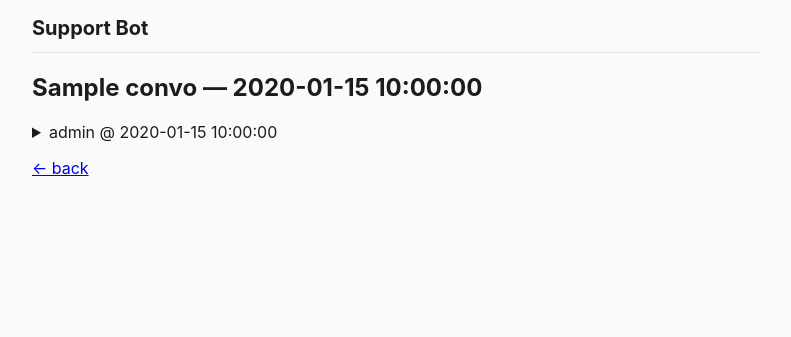
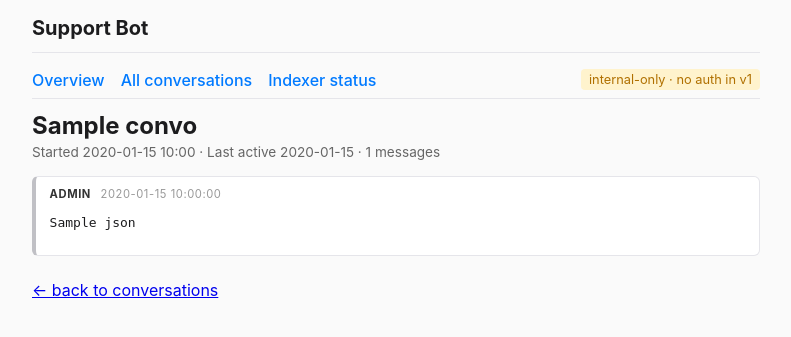
Before and after one commit to tmhoule/support-bot, a FastAPI app: template templates/admin/conversation_detail.html in a window 1280 px wide. Shown: the top 337 px of the page, without its empty margins (244-1035 px from the left). Run offline with FastAPI, Linux system fonts and the light colour scheme; the template is opened without the code that fills it: most values are stand-ins (such as "Sample title", 1, 10 or a date in 2020); parts of the project's set-up code (start-up, migrations or seed data) failed here and were passed over.

Commit message:
feat(admin): redesign conversation detail as readable timeline

```diff
--- a/static/styles.css
+++ b/static/styles.css
@@ -211,3 +211,64 @@ table.convos a { color: #007aff; text-decoration: none; }
 .admin-summary .stat { flex: 1; padding: 0.75rem 1rem; background: white; border: 1px solid #e5e5ea; border-radius: 8px; text-align: center; }
 .admin-summary .stat-num { font-size: 1.4rem; font-weight: 600; color: #1c1c1e; }
 .admin-summary .stat-label { font-size: 0.8rem; color: #666; margin-top: 0.2rem; }
+
+/* --- Conversation timeline (admin detail view) --- */
+.convo-header h2 { margin: 0 0 0.25rem; }
+.convo-header .convo-meta { font-size: 0.85rem; color: #666; margin-bottom: 1rem; }
+
+.timeline { margin: 0.5rem 0 1.5rem; }
+.tl-entry {
+  margin: 0.5rem 0;
+  padding: 0.6rem 0.85rem;
+  background: white;
+  border: 1px solid #e5e5ea;
+  border-left: 4px solid #c0c0c5;
+  border-radius: 6px;
+}
+.tl-user      { border-left-color: #007aff; }
+.tl-assistant { border-left-color: #34c759; }
+.tl-tool      { border-left-color: #af52de; background: #faf7ff; }
+.tl-upload    { border-left-color: #ff9500; background: #fffaf0; }
+.tl-system    { border-left-color: #8e8e93; }
+
+.tl-header {
+  display: flex;
+  align-items: center;
+  gap: 0.6rem;
+  font-size: 0.7rem;
+  text-transform: uppercase;
+  letter-spacing: 0.05em;
+  color: #666;
+  margin-bottom: 0.4rem;
+}
+.tl-role { font-weight: 700; color: #333; }
+.tl-time { color: #999; }
+.tl-flagged { background: #ffd1d1; color: #a00; padding: 0 0.4rem; border-radius: 3px; font-weight: 600; }
+
+.tl-body { line-height: 1.4; word-wrap: break-word; }
+.tl-body a { color: #007aff; }
+
+.tl-tool-summary { font-family: ui-monospace, Menlo, Consolas, monospace; font-size: 0.85rem; color: #555; }
+.tl-tool-detail { margin-top: 0.4rem; }
+.tl-tool-detail > summary { cursor: pointer; color: #007aff; font-size: 0.8rem; user-select: none; }
+.tl-tool-section { margin-top: 0.5rem; }
+.tl-tool-section .tl-label { font-size: 0.7rem; text-transform: uppercase; color: #888; letter-spacing: 0.05em; margin-bottom: 0.2rem; }
+.tl-tool-section pre {
+  background: #f5f5f7;
+  padding: 0.5rem 0.75rem;
+  border-radius: 4px;
+  font-size: 0.75rem;
+  overflow-x: auto;
+  max-height: 320px;
+  margin: 0;
+}
+
+.tl-citations { margin-top: 0.5rem; display: flex; flex-wrap: wrap; gap: 0.3rem; }
+.tl-citation {
+  font-size: 0.7rem;
+  background: #eef5ff;
+  color: #0050b3;
+  padding: 0.1rem 0.4rem;
+  border-radius: 3px;
+  font-family: ui-monospace, Menlo, monospace;
+}
--- a/templates/admin/conversation_detail.html
+++ b/templates/admin/conversation_detail.html
@@ -1,11 +1,57 @@
 {% extends "base.html" %}
 {% block content %}
-<h2>{{ convo.tech_name }} — {{ convo.started_at }}</h2>
-{% for m in msgs %}
-<details class="msg msg-{{ m.role }}">
-  <summary>{{ m.role }} @ {{ m.created_at }}</summary>
-  <pre>{{ m.body }}</pre>
-</details>
-{% endfor %}
-<p><a href="/admin/conversations">← back</a></p>
+<nav class="admin-nav">
+  <a href="/admin">Overview</a>
+  <a href="/admin/conversations">All conversations</a>
+  <a href="/admin/indexer-status">Indexer status</a>
+  <span class="admin-warn">internal-only &middot; no auth in v1</span>
+</nav>
+
+<div class="convo-header">
+  <h2>{{ convo.tech_name }}</h2>
+  <div class="convo-meta">
+    Started {{ convo.started_at.strftime("%Y-%m-%d %H:%M") }}
+    &middot; Last active {{ convo.last_active.strftime("%Y-%m-%d %H:%M") }}
+    &middot; {{ entries|length }} messages
+  </div>
+</div>
+
+<div class="timeline">
+  {% for m in entries %}
+    <article class="tl-entry tl-{{ m.role }}">
+      <div class="tl-header">
+        <span class="tl-role">{{ m.role }}</span>
+        <span class="tl-time">{{ m.time }}</span>
+        {% if m.flagged %}<span class="tl-flagged">flagged</span>{% endif %}
+      </div>
+      <div class="tl-body">
+        {% if m.type == "text" %}
+          {{ m.html|safe }}
+        {% elif m.type == "model_response" %}
+          {{ m.html|safe }}
+          {% if m.citations %}
+            <div class="tl-citations">
+              {% for c in m.citations %}
+                <span class="tl-citation">{{ c.kind }}: {{ c.ref }}</span>
+              {% endfor %}
+            </div>
+          {% endif %}
+        {% elif m.type == "tool_call" %}
+          <div class="tl-tool-summary">&#x1F527; {{ m.summary }}</div>
+          <details class="tl-tool-detail">
+            <summary>show args + result</summary>
+            <div class="tl-tool-section"><div class="tl-label">args</div><pre>{{ m.args_pretty }}</pre></div>
+            <div class="tl-tool-section"><div class="tl-label">result</div><pre>{{ m.result_pretty }}</pre></div>
+          </details>
+        {% elif m.type == "upload" %}
+          &#128206; <strong>{{ m.filename }}</strong> ({{ "%.1f"|format(m.size_kb) }} KB)
+        {% else %}
+          <pre>{{ m.json }}</pre>
+        {% endif %}
+      </div>
+    </article>
+  {% endfor %}
+</div>
+
+<p><a href="/admin/conversations">&larr; back to conversations</a></p>
 {% endblock %}
```
Also changed, not shown: app/routes/admin.py (+59 -4 lines).
